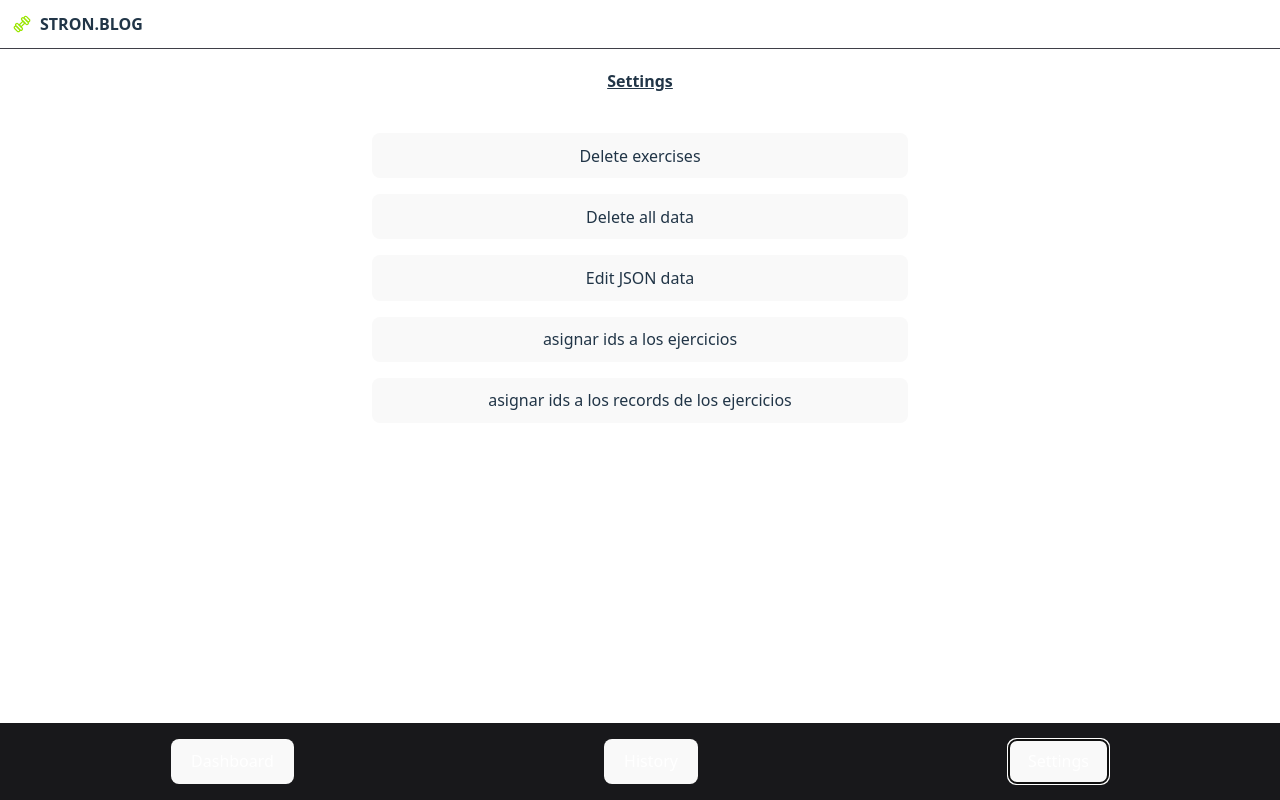
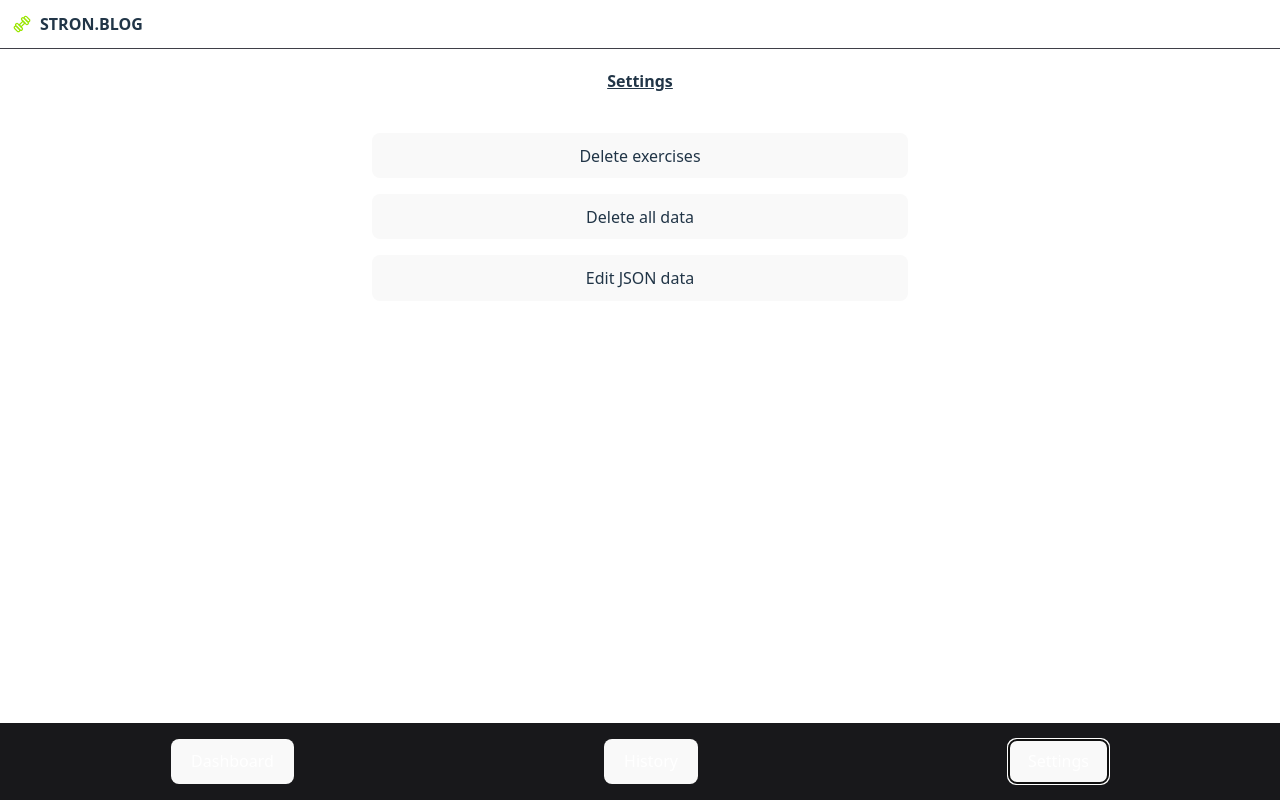
Before and after one commit to devchiquito/stron.blog, a React (Vite) app: page / in a window 1280 px wide. Both pictures are taken after a click on the button "Settings". Built offline with nearby package versions, Linux system fonts and the light colour scheme.

Commit message:
delete aux functions

```diff
--- a/src/screens/Settings.tsx
+++ b/src/screens/Settings.tsx
@@ -13,25 +13,6 @@ const deleteExercise = () => {
   );
   localStorage.setItem("myAppData", JSON.stringify(appData.value));
   window.location.reload();
-};
-
-const asignarIdsaLosEjercicios = () => {
-  const result = appData.value.map((ex) => ({
-    ...ex,
-    id: crypto.randomUUID(),
-  }));
-  appData.value = result;
-};
-
-const asignarIdsaLosrecordsEjercicios = () => {
-  const result = appData.value.map((ex) => ({
-    ...ex,
-    records: ex.records.map((record) => ({
-      ...record,
-      id: crypto.randomUUID(),
-    })),
-  }));
-  appData.value = result;
 };
 
 export function Settings() {
@@ -121,12 +102,6 @@ export function Settings() {
           </div>
         )}
         <SettingsJSONEdit />
-        <button onClick={() => asignarIdsaLosEjercicios()}>
-          asignar ids a los ejercicios
-        </button>{" "}
-        <button onClick={() => asignarIdsaLosrecordsEjercicios()}>
-          asignar ids a los records de los ejercicios
-        </button>
       </div>
     </>
   );
```
